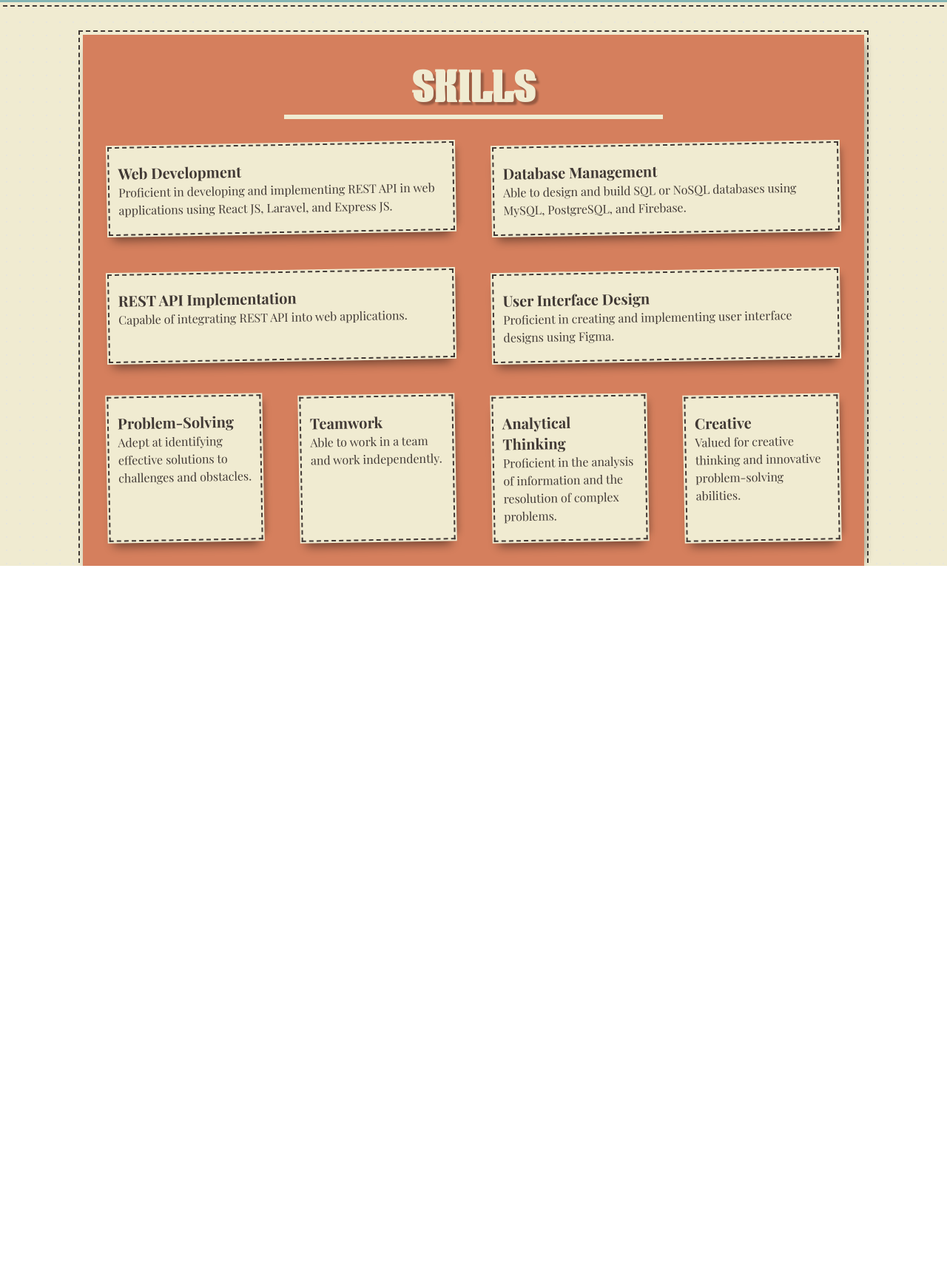
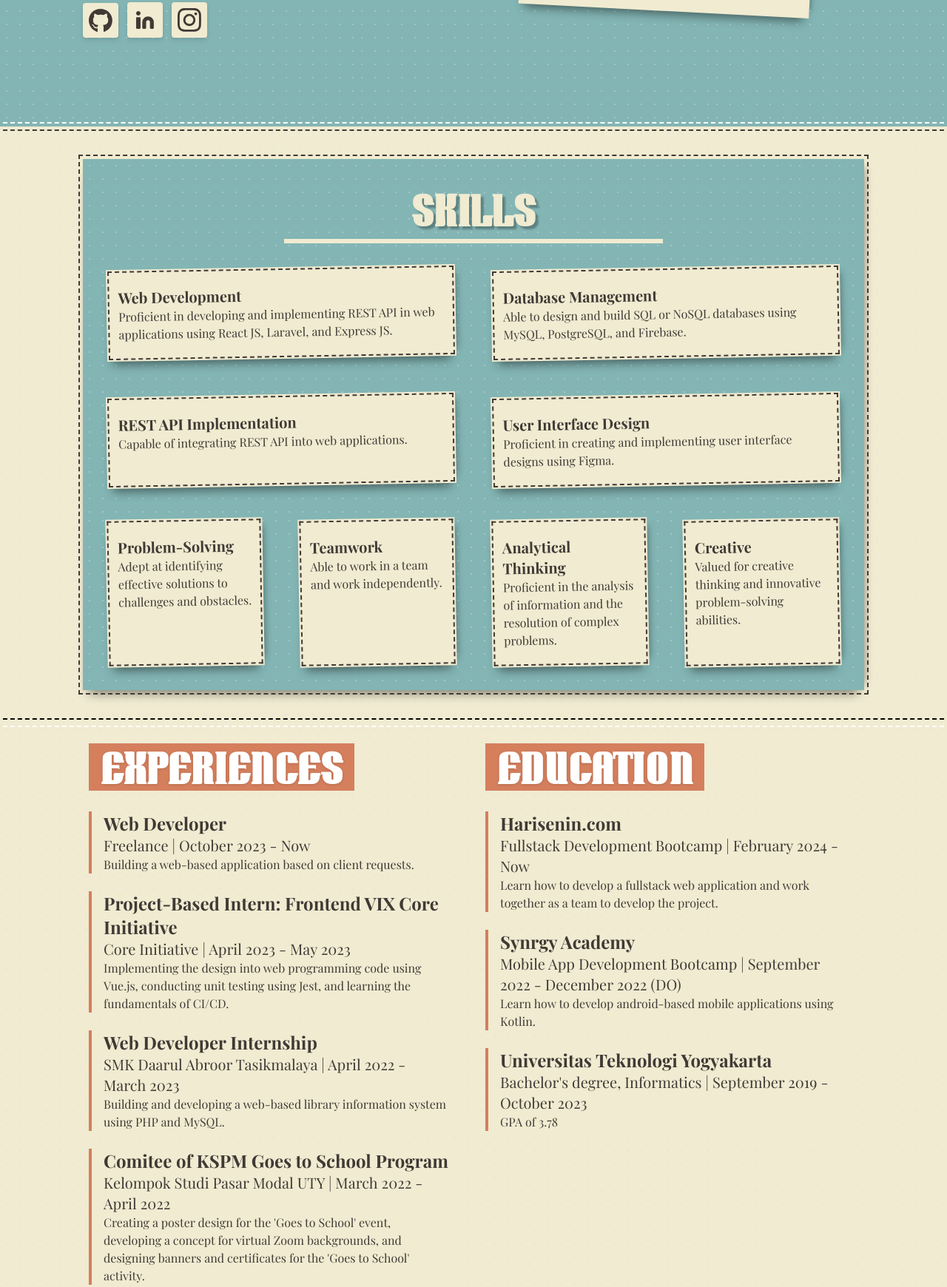
Before and after one commit to zeinirfansyah/retro_portfolio_web, a plain HTML site: page index.html in a window 1280 px wide. Shown: the part 602-2342 px from the top of the page at 74% size. Before the commit the page ends 1367 px from the top, so only its background shows below. Drawn offline with nearby package versions, Linux system fonts and the light colour scheme; a web font is replaced by a local one.

Commit message:
add: experiences & educations section

```diff
--- a/data.json
+++ b/data.json
@@ -34,5 +34,44 @@
         "title": "Creative",
         "description": "Valued for creative thinking and innovative problem-solving abilities."
       }
+    ],
+    "experiences": [
+      {
+        "title": "Web Developer",
+        "subtitle": "Freelance | October 2023 - Now",
+        "description": "Building a web-based application based on client requests."
+      },
+      {
+        "title": "Project-Based Intern: Frontend VIX Core Initiative",
+        "subtitle": "Core Initiative | April 2023 - May 2023",
+        "description": "Implementing the design into web programming code using Vue.js, conducting unit testing using Jest, and learning the fundamentals of CI/CD."
+      },
+      {
+        "title": "Web Developer Internship",
+        "subtitle": "SMK Daarul Abroor Tasikmalaya | April 2022 - March 2023",
+        "description": "Building and developing a web-based library information system using PHP and MySQL."
+      },
+      {
+        "title": "Comitee of KSPM Goes to School Program",
+        "subtitle": "Kelompok Studi Pasar Modal UTY | March 2022 - April 2022",
+        "description": "Creating a poster design for the 'Goes to School' event, developing a concept for virtual Zoom backgrounds, and designing banners and certificates for the 'Goes to School' activity."
+      }
+    ],
+    "educations": [
+      {
+        "title": "Harisenin.com",
+        "subtitle": "Fullstack Development Bootcamp | February 2024 - Now",
+        "description": "Learn how to develop a fullstack web application and work together as a team to develop the project."
+      },
+      {
+        "title": "Synrgy Academy",
+        "subtitle": "Mobile App Development Bootcamp | September 2022 - December 2022 (DO)",
+        "description": "Learn how to develop android-based mobile applications using Kotlin."
+      },
+      {
+        "title": "Universitas Teknologi Yogyakarta",
+        "subtitle": "Bachelor's degree, Informatics | September 2019 - October 2023",
+        "description": "GPA of 3.78"
+      }
     ]
   }
--- a/index.html
+++ b/index.html
@@ -83,12 +83,14 @@
           transform: translatey(0px);
         }
       }
-
     </style>
   </head>
 
   <body>
-    <header class="sticky top-0 z-10 bg-[#83B5B4]" style="background-image: url(assets/swatch/soft-swatch.png);">
+    <header
+      class="sticky top-0 z-10 bg-[#83B5B4]"
+      style="background-image: url(assets/swatch/soft-swatch.png);"
+    >
       <nav
         class="Navbar lg:flex justify-between items-center px-4 py-7 text-white shadow-md lg:px-28 outline-dashed outline-2 outline-offset-[-4px]"
       >
@@ -175,7 +177,10 @@
       </nav>
     </header>
     <main>
-      <section class="bg-[#83B5B4] overflow-hidden outline-2 outline-offset-[4px] outline-dashed transition-all duration-500 py-7" style="background-image: url(assets/swatch/soft-swatch.png);">
+      <section
+        class="bg-[#83B5B4] overflow-hidden outline-2 outline-offset-[4px] outline-dashed transition-all duration-500 py-7 lg:py-[7rem]"
+        style="background-image: url(assets/swatch/soft-swatch.png);"
+      >
         <div
           class="lg:px-28 flex flex-col lg:flex-row justify-between items-center gap-2"
         >
@@ -198,20 +203,45 @@
             >
               SOFTWARE ENGINEER
             </h1>
-            <div class="social-links flex flex-row justify-center items-center mt-8 gap-3">
-              <a href="https://github.com/zeinirfansyah" class="transition duration-500 bg-[#f0ebd1] p-2 drop-shadow-md rounded hover:rounded-none w-12 hover:translate-y-1 transition-all duration-500" target="_blank">
-                <img src="assets/icons/github_outline_icon.svg" alt="github">
+            <div
+              class="social-links flex flex-row justify-center items-center mt-8 gap-3"
+            >
+              <a
+                href="https://github.com/zeinirfansyah"
+                class="transition duration-500 bg-[#f0ebd1] p-2 drop-shadow-md rounded hover:rounded-none w-12 hover:translate-y-1 transition-all duration-500"
+                target="_blank"
+              >
+                <img src="assets/icons/github_outline_icon.svg" alt="github" />
               </a>
-              <a href="https://linkedin.com/in/zein-irfansyah" class="transition duration-500 bg-[#f0ebd1] p-2 drop-shadow-md rounded hover:rounded-none w-12 hover:translate-y-1 transition-all duration-500" target="_blank">
-                <img src="assets/icons/linkedin_outline_icon.svg" alt="github">
+              <a
+                href="https://linkedin.com/in/zein-irfansyah"
+                class="transition duration-500 bg-[#f0ebd1] p-2 drop-shadow-md rounded hover:rounded-none w-12 hover:translate-y-1 transition-all duration-500"
+                target="_blank"
+              >
+                <img
+                  src="assets/icons/linkedin_outline_icon.svg"
+                  alt="github"
+                />
               </a>
-              <a href="https://instagram.com/zeinirfansyah" class="transition duration-500 bg-[#f0ebd1] p-2 drop-shadow-md rounded hover:rounded-none w-12 hover:translate-y-1  transition-all duration-500" target="_blank">
-                <img src="assets/icons/instagram_outline_icon.svg" alt="github">
+              <a
+                href="https://instagram.com/zeinirfansyah"
+                class="transition duration-500 bg-[#f0ebd1] p-2 drop-shadow-md rounded hover:rounded-none w-12 hover:translate-y-1  transition-all duration-500"
+                target="_blank"
+              >
+                <img
+                  src="assets/icons/instagram_outline_icon.svg"
+                  alt="github"
+                />
               </a>
             </div>
           </div>
-          <div id="zein-vintage" class="lg:w-1/2 flex justify-center items-center lg:my-7">
-            <div class="card paper-drop bg-[#f0ebd1] w-[75%] lg:rotate-3 lg:hover:rotate-0 transition duration-500 lg:px-8 py-6">
+          <div
+            id="zein-vintage"
+            class="lg:w-1/2 flex justify-center items-center lg:my-7"
+          >
+            <div
+              class="card paper-drop bg-[#f0ebd1] w-[75%] lg:rotate-3 lg:hover:rotate-0 transition duration-500 lg:px-8 py-6"
+            >
               <img
                 src="assets/zein_vintage.jpg"
                 alt="Zein Irfansyah"
@@ -219,30 +249,78 @@
               />
               <div class="desc mt-4">
                 <p>
-                  "Hai, I&apos;m <strong>Zein Irfansyah</strong>, fresh graduate of Informatics
-                  Department, University of Technology Yogyakarta with a <strong>GPA of
-                    3.78</strong> and <strong>1 year of intern experience</strong> in web development."
+                  "Hai, I&apos;m <strong>Zein Irfansyah</strong>, fresh graduate
+                  of Informatics Department, University of Technology Yogyakarta
+                  with a <strong>GPA of 3.78</strong> and
+                  <strong>1 year of intern experience</strong> in web
+                  development."
                 </p>
               </div>
             </div>
           </div>
         </div>
       </section>
-      <section id="skills" class="bg-[#f0ebd1] overflow-hidden  outline-2 outline-offset-[4px] outline-dashed outline-white transition-all duration-500" style="background-image: url(assets/swatch/soft-swatch.png);">
-        <div class="lg:px-28 flex flex-col justify-center items-center gap-2 mt-7">
-          <div class="flex flex-col items-center bg-[#D57F5D] paper-drop mt-4 p-4 outline-2 outline-offset-[4px] outline-dashed">
-            <h1 class="font-retro text-4xl lg:text-5xl font-bold text-[#f0ebd1] transition-all duration-500 retro-drop-shadow mt-7">SKILLS</h1>
-            <hr class="w-1/2 border-[3px] border-[#f0ebd1] my-4">
-            <div id="skills-list" class="grid grid-cols-1 lg:grid-cols-2 lg:gap-4">
+      <section
+        id="skills"
+        class="bg-[#f0ebd1] overflow-hidden  outline-2 outline-offset-[4px] outline-dashed outline-white transition-all duration-500"
+        style="background-image: url(assets/swatch/soft-swatch.png);"
+      >
+        <div
+          class="lg:px-28 flex flex-col justify-center items-center gap-2 my-7"
+        >
+          <div
+            class="flex flex-col items-center bg-[#83B5B4] paper-drop my-4 p-4 outline-2 outline-offset-[4px] outline-dashed"
+            style="background-image: url(assets/swatch/soft-swatch.png);"
+          >
+            <h1
+              class="font-retro text-4xl lg:text-5xl font-bold text-[#f0ebd1] transition-all duration-500 retro-drop-shadow mt-7"
+            >
+              SKILLS
+            </h1>
+            <hr class="w-1/2 border-[3px] border-[#f0ebd1] my-4" />
+            <div
+              id="skills-list"
+              class="grid grid-cols-1 lg:grid-cols-2 lg:gap-4"
+            >
               <!-- content skills -->
             </div>
-            <div id="softskills-list" class="grid grid-cols-1 lg:grid-cols-4 lg:gap-4 mt-3">
+            <div
+              id="softskills-list"
+              class="grid grid-cols-1 lg:grid-cols-4 lg:gap-4 mt-3"
+            >
               <!-- content softskills -->
             </div>
           </div>
-
         </div>
       </section>
+      <section
+      id="experiences-educations"
+      class="bg-[#f0ebd1] grid grid-cols-1 lg:grid-cols-2 lg:gap-4 overflow-hidden outline-2 outline-offset-[4px] outline-dashed outline-black transition-all duration-500 lg:px-28"
+      style="background-image: url(assets/swatch/soft-swatch.png);"
+    >
+      <div id="experiences-list" class="flex flex-col">
+       <div class="bg-[#D57F5D] px-4 py-2 mt-7 w-fit mx-2 mb-4">
+        <h1
+        class="font-retro text-4xl lg:text-5xl font-bold text-[#fff] transition-all duration-500 drop-shadow"
+      >
+        Experiences
+      </h1>
+       </div>
+
+        <!-- Content will be dynamically added here by the script -->
+      </div>
+      <div id="educations-list" class="flex flex-col cols">
+       <div class="bg-[#D57F5D]  px-4 py-2 mt-7 w-fit mx-2 mb-4">
+        <h1
+        class="font-retro text-4xl lg:text-5xl font-bold text-[#fff] transition-all duration-500 drop-shadow"
+        >
+          Education
+        </h1>
+       </div>
+
+        <!-- Content will be dynamically added here by the script -->
+      </div>
+    </section>
     </main>
 
     <script>
@@ -265,7 +343,7 @@
       }
 
       // Render content based on the provided data
-      async function renderContent(containerId, dataKey) {
+      async function renderContentSkills(containerId, dataKey) {
         const container = document.getElementById(containerId);
         const data = await fetchData();
 
@@ -293,12 +371,45 @@
         }
       }
 
+      // Render content based on the provided data for Experiences and Educations
+  async function renderContentExperiencesEducations(containerId, dataKey) {
+    const container = document.getElementById(containerId);
+    const data = await fetchData();
+
+    if (container && data && data[dataKey]) {
+      data[dataKey].forEach((item) => {
+        const div = document.createElement('div');
+        // div.className = 'flex flex-col gap-1 my-3 pl-3 border-l-4 border-[#D57F5D]';
+        div.className = 'bg-[#f0ebd1] px-4 mx-2 my-3 lg:hover:rotate-[-1deg] transition duration-500 border-l-4 border-[#D57F5D] transition-all duration-500'
+
+        const title = document.createElement('h1');
+        title.className = 'text-2xl font-bold';
+        title.textContent = item.title;
+
+        const subtitle = document.createElement('h2');
+        subtitle.className = 'text-xl';
+        subtitle.textContent = item.subtitle;
+
+        const paragraph = document.createElement('p');
+        paragraph.className = 'text-l';
+        paragraph.textContent = item.description;
+
+        div.appendChild(title);
+        div.appendChild(subtitle);
+        div.appendChild(paragraph);
+        container.appendChild(div);
+      });
+    }
+  }
+
       // Call the render function for skills and softskills when the page loads
       window.onload = function () {
-        renderContent('skills-list', 'skills');
-        renderContent('softskills-list', 'softskills');
+        renderContentSkills('skills-list', 'skills');
+        renderContentSkills('softskills-list', 'softskills');
+        renderContentExperiencesEducations('experiences-list', 'experiences');
+    renderContentExperiencesEducations('educations-list', 'educations');
+
       };
     </script>
-
   </body>
 </html>
```
Lines whose indentation alone changed are shown as unchanged.
